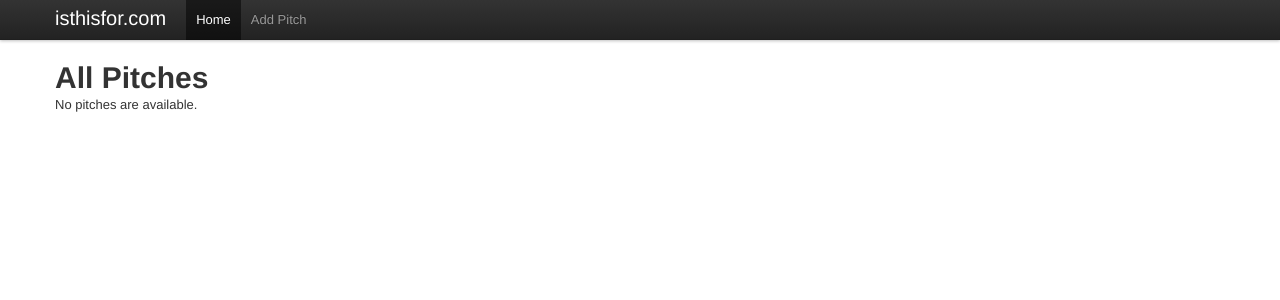
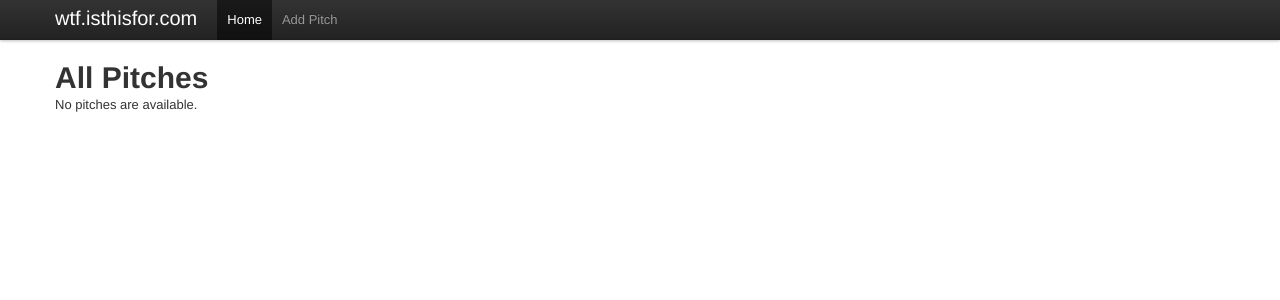
Before and after one commit to pydanny/isthisfor, a Django app: page / in a window 1280 px wide. Shown: the top 300 px of the page. Run offline with Django 3.2, Linux system fonts and the light colour scheme; data that the repository does not hold is empty; some libraries are stand-ins or nearby versions.

Commit message:
Added WTF.

```diff
--- a/project/templates/base.html
+++ b/project/templates/base.html
@@ -42,7 +42,7 @@
             <span class="icon-bar"></span>
             <span class="icon-bar"></span>
           </a>
-          <a class="brand" href="/">isthisfor.com</a>
+          <a class="brand" href="/">wtf.isthisfor.com</a>
           <div class="nav-collapse">
             <ul class="nav">
               <li class="active"><a href="/">Home</a></li>
```
